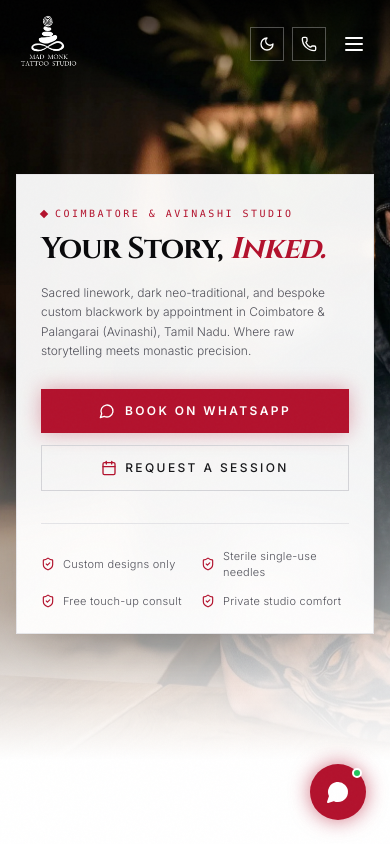
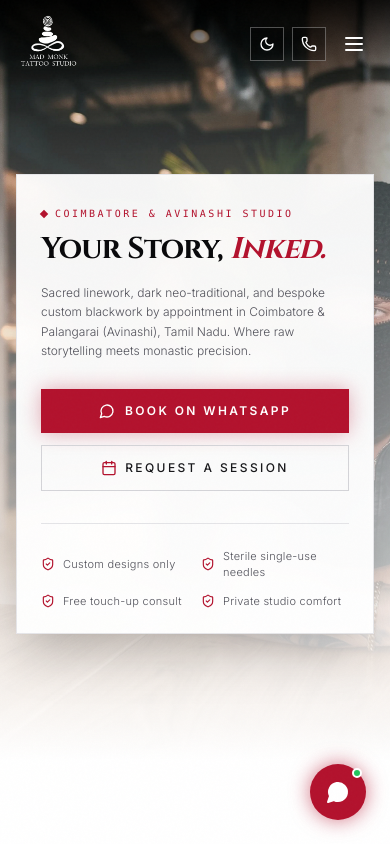
Before and after one commit to code-by-jerry/madmonktattoo, a Next.js app: page / in a window 390 px wide. Shown: the top 844 px of the page. Built offline with nearby package versions, Linux system fonts and the light colour scheme.

Commit message:
feat: configure dedicated desktop and mobile hero images

```diff
--- a/src/app/layout.tsx
+++ b/src/app/layout.tsx
@@ -53,7 +53,7 @@ export const metadata: Metadata = {
     siteName: siteConfig.brand.name,
     images: [
       {
-        url: "/images/hero_image_madmonk.webp",
+        url: "/images/hero-desktop.webp",
         width: 1200,
         height: 630,
         alt: `${siteConfig.brand.name} - Custom Tattoo Studio`,
@@ -64,7 +64,7 @@ export const metadata: Metadata = {
     card: "summary_large_image",
     title: siteConfig.seo.title,
     description: siteConfig.seo.description,
-    images: ["/images/hero_image_madmonk.webp"],
+    images: ["/images/hero-desktop.webp"],
     creator: siteConfig.contact.instagram,
   },
   icons: {
@@ -82,7 +82,7 @@ export default function RootLayout({
     "@context": "https://schema.org",
     "@type": "TattooParlor",
     "name": siteConfig.brand.name,
-    "image": `${siteConfig.seo.canonicalUrl}/images/hero_image_madmonk.webp`,
+    "image": `${siteConfig.seo.canonicalUrl}/images/hero-desktop.webp`,
     "description": siteConfig.seo.description,
     "telephone": siteConfig.contact.phone,
     "priceRange": "$$",
--- a/src/components/Hero.tsx
+++ b/src/components/Hero.tsx
@@ -11,8 +11,23 @@ export default function Hero() {
     <section className="relative min-h-[90vh] lg:min-h-screen flex items-center overflow-hidden pt-28 sm:pt-36 pb-16">
       {/* Background Hero Image with Atmospheric Depth */}
       <div className="absolute inset-0 z-0">
+        {/* Mobile Viewport Hero Image (< 640px) */}
+        <div className="block sm:hidden absolute inset-0">
           <Image
-          src={images.hero.src}
+            src={images.hero.mobile}
+            alt={images.hero.alt}
+            fill
+            priority
+            sizes="100vw"
+            className="object-cover object-center filter contrast-105"
+          />
+          <div className="absolute inset-0 bg-gradient-to-t from-theme-bg via-theme-bg/60 to-theme-bg/20" />
+        </div>
+
+        {/* Desktop Viewport Hero Image (>= 640px) */}
+        <div className="hidden sm:block absolute inset-0">
+          <Image
+            src={images.hero.desktop}
             alt={images.hero.alt}
             fill
             priority
@@ -22,6 +37,7 @@ export default function Hero() {
           {/* Soft Vignette Gradients ensuring left content readability while hero art shines on right */}
           <div className="absolute inset-0 bg-gradient-to-r from-theme-bg/95 via-theme-bg/75 to-theme-bg/25 sm:via-theme-bg/50 sm:to-transparent" />
           <div className="absolute inset-0 bg-gradient-to-t from-theme-bg via-transparent to-theme-bg/60" />
+        </div>
       </div>
 
       {/* Hero Content: Left Side Compact Cleaner White Container */}
--- a/src/data/images.ts
+++ b/src/data/images.ts
@@ -27,7 +27,9 @@ export const images = {
     height: 200,
   },
   hero: {
-    src: "/images/hero_image_madmonk.webp",
+    desktop: "/images/hero-desktop.webp",
+    mobile: "/images/hero-mobile.webp",
+    src: "/images/hero-desktop.webp",
     alt: "Mad Monk Tattoo Studio - Custom Tattoo Art & Sanctuary",
     width: 2752,
     height: 1536,
```
Also changed, not shown: public/images/hero-desktop.webp (added), public/images/hero-mobile.webp (added). Lines whose indentation alone changed are shown as unchanged.
